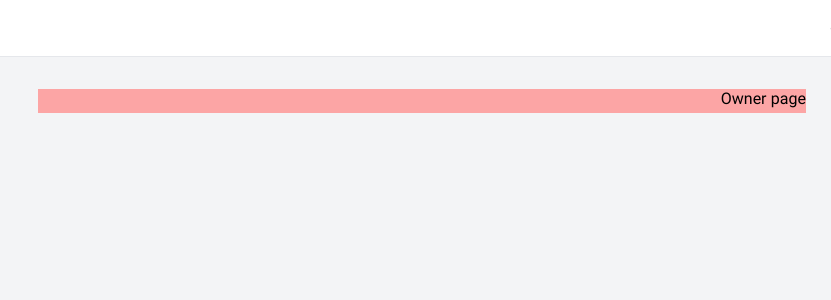
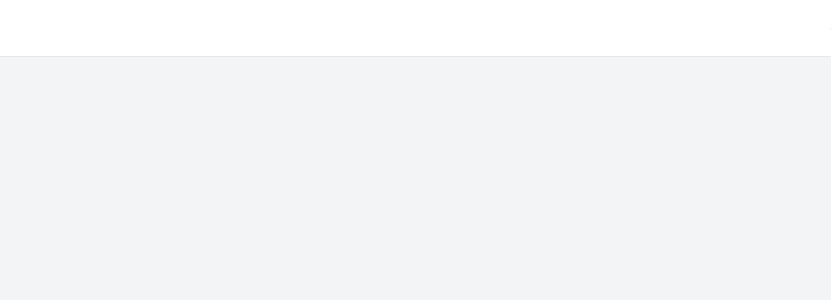
Before and after one commit to maryamer/FTH-Freelancing-App, a React (Vite) app: page /owner in a window 1280 px wide. Shown: the top 300 px of the page, without its empty margins (449-1280 px from the left). Built offline with nearby package versions, Linux system fonts and the light colour scheme; no server answers.

Commit message:
change app layout route

```diff
--- a/src/App.jsx
+++ b/src/App.jsx
@@ -1,12 +1,15 @@
-import { Route, Routes } from "react-router-dom";
+import { Navigate, Route, Routes } from "react-router-dom";
 import Auth from "./pages/Auth";
 import { QueryClient, QueryClientProvider } from "@tanstack/react-query";
 import { Toaster } from "react-hot-toast";
 import CompleteProfile from "./pages/CompleteProfile";
 import Home from "./pages/Home";
 import NotFound from "./pages/NotFound";
-import Owner from "./pages/Owner";
+import Owner from "./pages/OwnerDashboard";
 import AppLayout from "./ui/AppLayout";
+import OwnerDashboard from "./pages/OwnerDashboard";
+import Projects from "./pages/Projects";
+import Project from "./pages/Project";
 
 const queryClient = new QueryClient();
 
@@ -17,13 +20,14 @@
       <Routes>
         <Route path="/auth" element={<Auth />} />
         <Route path="/complete-profile" element={<CompleteProfile />} />
-          <Route  element={<AppLayout />}>
-            <Route path="/owner" element={<Owner />} />
+        <Route path="/owner" element={<AppLayout />}>
+          <Route path="dashboard" element={<OwnerDashboard />} />
+          <Route path="projects" element={<Projects />} />
+          <Route path="projects/:id" element={<Project />} />
         </Route>
         <Route path="/" element={<Home />} />
         <Route path="*" element={<NotFound />} />
       </Routes>
-
     </QueryClientProvider>
   );
 }
--- /dev/null
+++ b/src/features/authentication/useUser.js
@@ -0,0 +1,10 @@
+import { useQuery } from "@tanstack/react-query";
+import { getUser } from "../../services/authService";
+
+export default function useUser() {
+  return useQuery({
+    queryKey: ["get-user"],
+    queryFn: getUser,
+    retry: false,
+  });
+}
--- a/src/pages/Owner.jsx
+++ /dev/null
@@ -1,4 +0,0 @@
-function Owner() {
-  return <div>Owner page</div>;
-}
-export default Owner;
--- /dev/null
+++ b/src/pages/OwnerDashboard.jsx
@@ -0,0 +1,4 @@
+function OwnerDashboard() {
+  return <div>Owner Dashboard page</div>;
+}
+export default OwnerDashboard;
--- /dev/null
+++ b/src/pages/Project.jsx
@@ -0,0 +1,6 @@
+function Project() {
+  return (
+    <div>Project</div>
+  )
+}
+export default Project
--- /dev/null
+++ b/src/pages/Projects.jsx
@@ -0,0 +1,6 @@
+function Projects() {
+  return (
+    <div>Projects</div>
+  )
+}
+export default Projects
--- a/src/services/authService.js
+++ b/src/services/authService.js
@@ -8,7 +8,12 @@
   return http.post("/user/check-otp", data).then(({ data }) => data.data);
 }
 
+export function completeProfile(data) {
+  return http
+    .post("/user/complete-profile", data)
+    .then(({ data }) => data.data);
+}
 
-export function completeProfile(data) {
-  return http.post("/user/complete-profile", data).then(({ data }) => data.data);
+export function getUser() {
+  return http.get("/user/profile").then(({ data }) => data.data);
 }
--- a/src/ui/AppLayout.jsx
+++ b/src/ui/AppLayout.jsx
@@ -1,16 +1,14 @@
 import { Outlet } from "react-router-dom";
+import Header from "./Header";
+import Sidebar from "./Sidebar";
 
 function AppLayout() {
   return (
     <div className="grid h-screen grid-rows-[auto_1fr] grid-cols-[15rem_1fr]">
-      <div className="bg-secondary-0 py-4 px-8 border-b border-gray-200">
-        app header
-      </div>
-      <div className="bg-secondary-0 row-start-1 row-span-2 border-l border-gray-200 p-4">
-        app sidebar
-      </div>
+      <Header />
+      <Sidebar />
       <div className="bg-secondary-100 p-8 overflow-y-auto">
-        <div className="mx-auto max-w-screen-md bg-red-300 flex flex-col gap-y-12">
+        <div className="mx-auto max-w-screen-md flex flex-col gap-y-12">
           <Outlet />
         </div>
       </div>
--- /dev/null
+++ b/src/ui/Header.jsx
@@ -0,0 +1,11 @@
+import useUser from "../features/authentication/useUser";
+
+function Header() {
+  const { data } = useUser();
+  return (
+    <div className="bg-secondary-0 py-4 px-8 border-b border-gray-200">
+      app header
+    </div>
+  );
+}
+export default Header;
--- /dev/null
+++ b/src/ui/Sidebar.jsx
@@ -0,0 +1,42 @@
+import { HiCollection, HiHome } from "react-icons/hi";
+import { NavLink } from "react-router-dom";
+
+function Sidebar() {
+  return (
+    <div className="bg-secondary-0 row-start-1 row-span-2 border-l border-gray-200 p-4">
+      <ul className="flex flex-col gap-y-4">
+        <li>
+          <CutsomNavLink to="/owner/dashboard">
+            <HiHome />
+            <span>داشبورد</span>
+          </CutsomNavLink>
+        </li>
+        <li>
+          <CutsomNavLink to="/owner/projects">
+            <HiCollection />
+            <span>پروژه ها</span>
+          </CutsomNavLink>
+        </li>
+      </ul>
+    </div>
+  );
+}
+export default Sidebar;
+
+function CutsomNavLink({ children, to }) {
+  const navlinkClass =
+    "flex items-center gap-x-2 hover:bg-primary-100/50 hover:text-primary-900 px-2 py-1.5 rounded-lg  transition-all duration-300";
+
+  return (
+    <NavLink
+      to={to}
+      className={({ isActive }) =>
+        isActive
+          ? `${navlinkClass} bg-primary-100/50 text-primary-900`
+          : `${navlinkClass} text-secondary-600`
+      }
+    >
+      {children}
+    </NavLink>
+  );
+}
```
Also changed, not shown: src/services/httpService.js (line endings or trailing spaces). Lines whose indentation alone changed are shown as unchanged.
